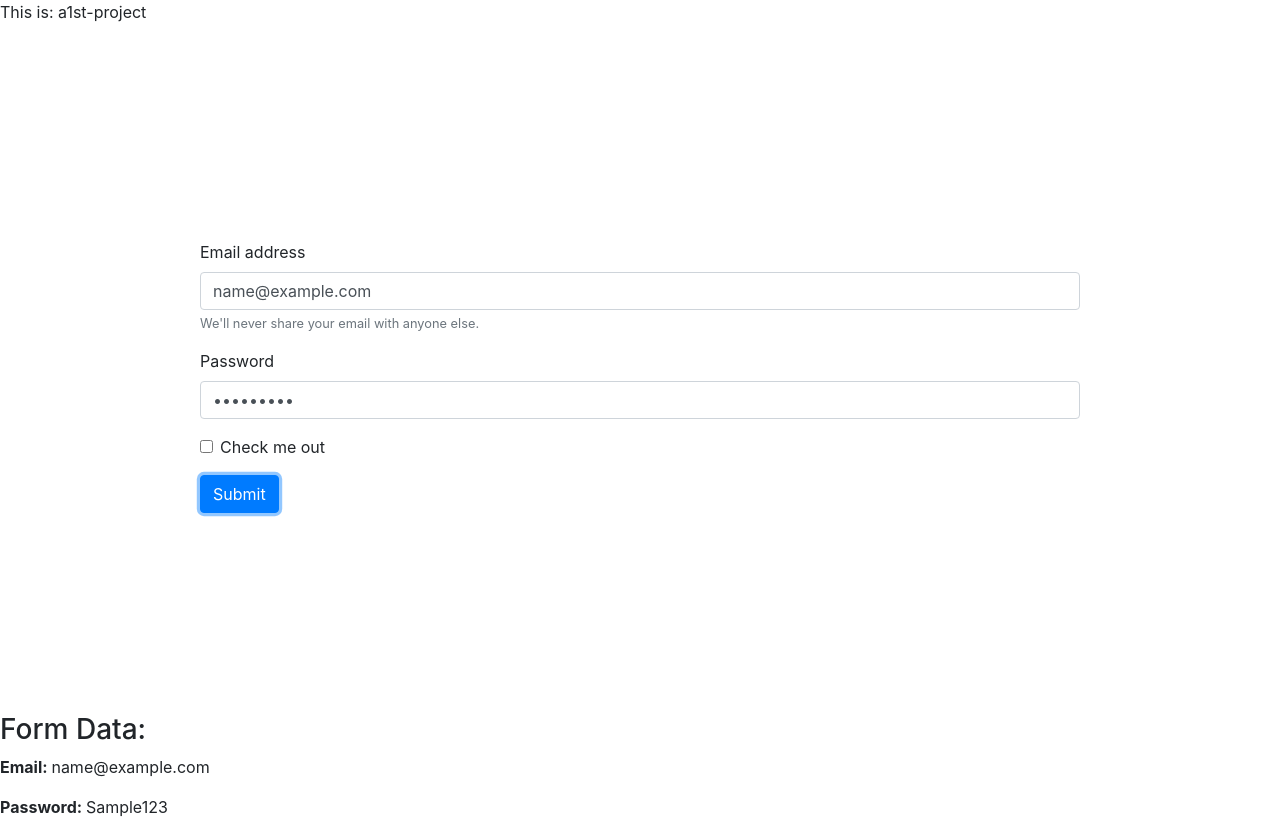
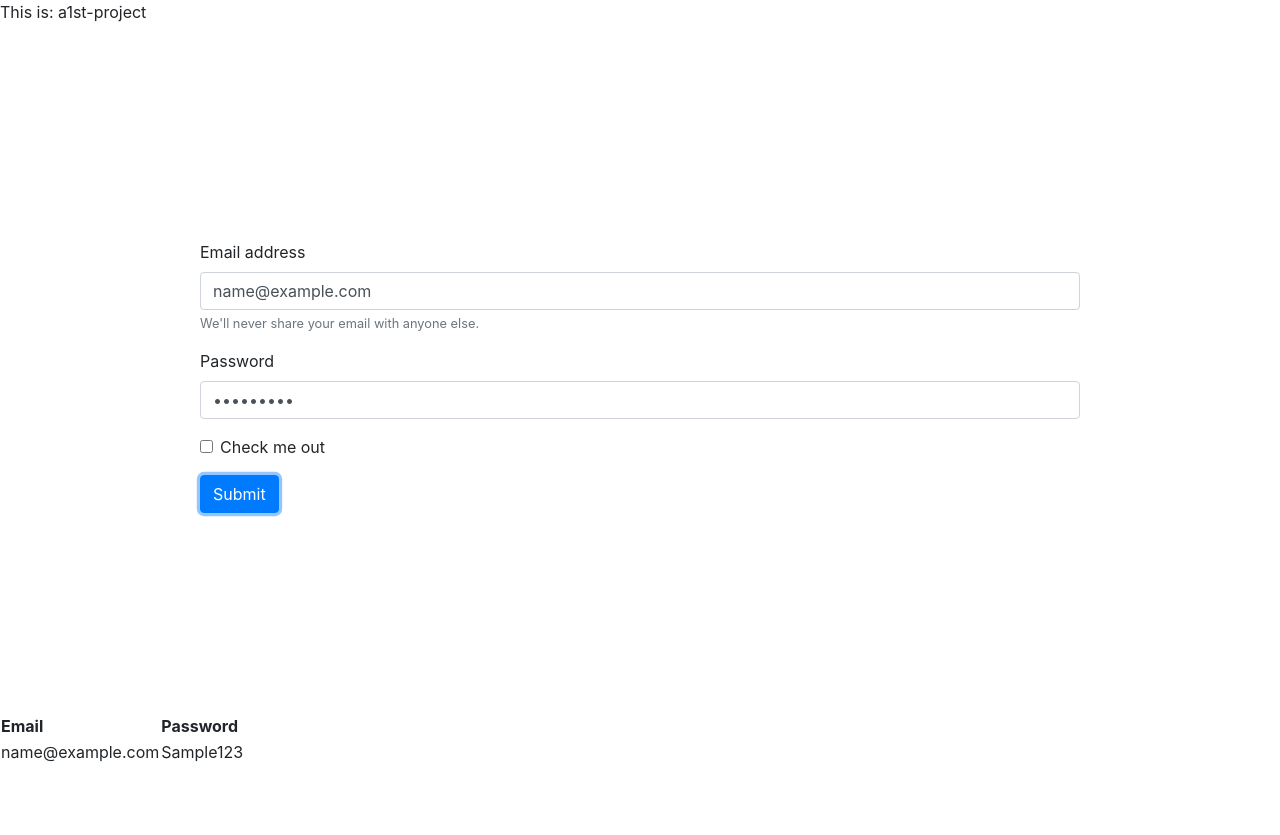
Before and after one commit to abderrahmanyouabd/angular-template-core, an Angular app: page / in a window 1280 px wide. Both pictures are taken after typing "name@example.com", "Sample123" into the empty fields and a click on the button "Submit". After the commit the page ends 800 px from the top, so only its background shows below. Built offline with nearby package versions, Linux system fonts and the light colour scheme.

Commit message:
feat: data binding json object

```diff
--- a/src/app/my-first-comp/my-first-comp.component.html
+++ b/src/app/my-first-comp/my-first-comp.component.html
@@ -15,8 +15,17 @@
   <button type="submit" class="btn btn-primary">Submit</button>
 </form>
 
-<div>
-  <h3>Form Data:</h3>
-  <p><strong>Email: </strong>{{list[0]}}</p>
-  <p><strong>Password: </strong>{{list[1]}}</p>
-</div>
+<table *ngIf="isSubmitted">
+  <thead>
+  <tr>
+    <th>Email</th>
+    <th>Password</th>
+  </tr>
+  </thead>
+  <tbody *ngFor="let p of list">
+  <tr>
+    <td>{{p.n1}}</td>
+    <td>{{p.n2}}</td>
+  </tr>
+  </tbody>
+</table>
--- a/src/app/my-first-comp/my-first-comp.component.ts
+++ b/src/app/my-first-comp/my-first-comp.component.ts
@@ -9,9 +9,13 @@ export class MyFirstCompComponent {
   email: string = '';
   password: string = '';
   list: any = [];
+  isSubmitted: boolean = false;
 
   onSubmit() {
-    this.list.push(this.email)
-    this.list.push(this.password)
+    // this.list.push(this.email)
+    // this.list.push(this.password)
+    this.isSubmitted = true;
+    this.list.push({n1: this.email,  n2: this.password})
+
   }
 }
```
